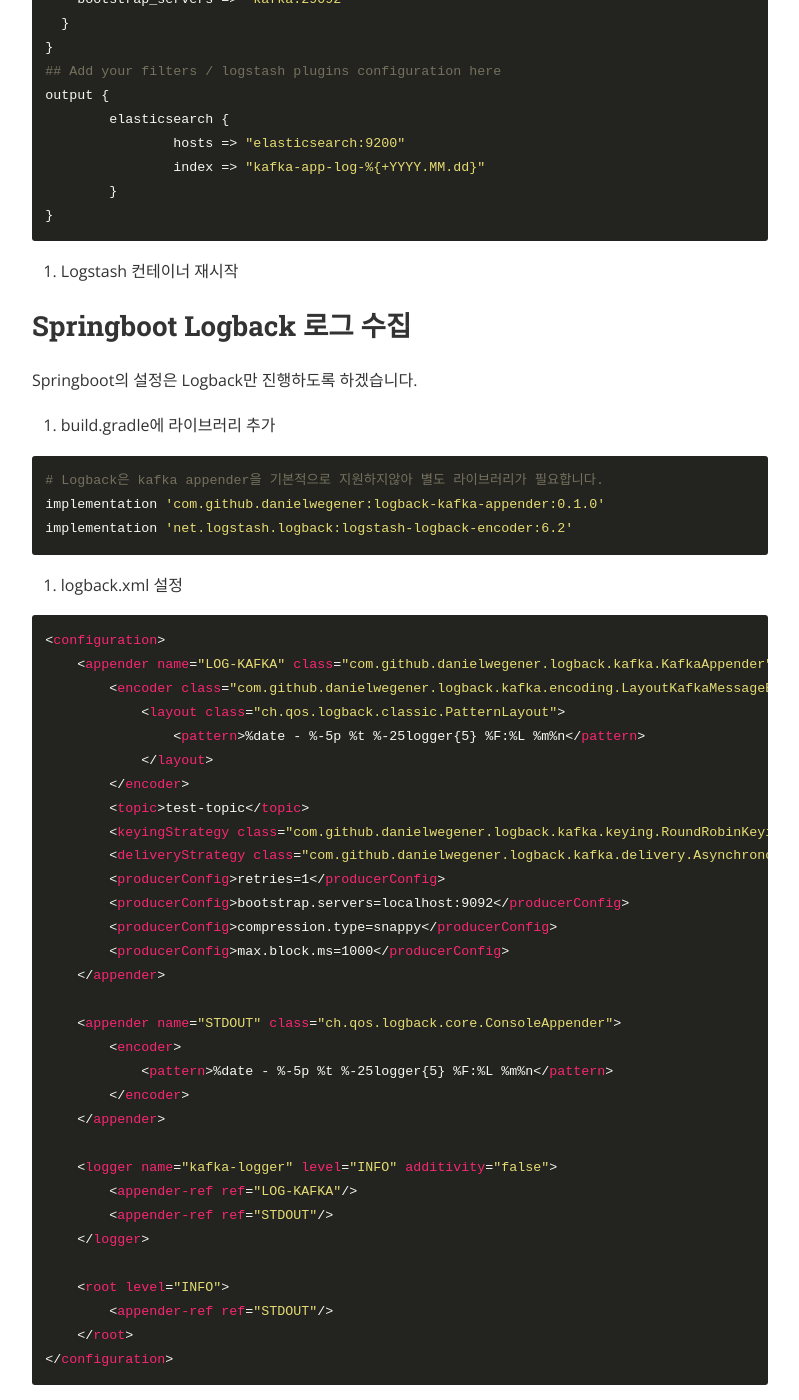
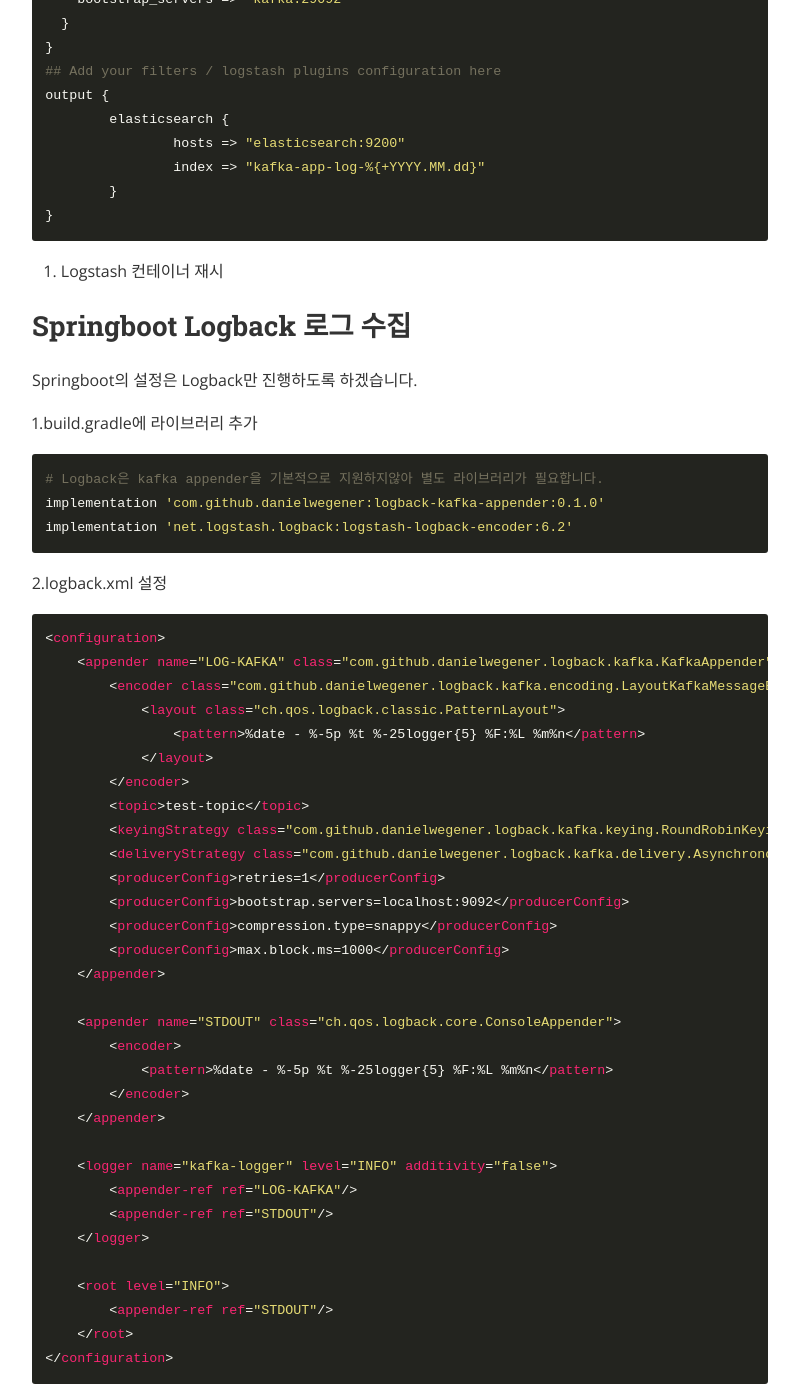
Before and after one commit to tries1/tries1.github.io, a Jekyll site: the page built from _posts/spring/2021-01-17-kafka_elk.md, in a window 1280 px wide and 1400 px high, scrolled down 6237 px. Shown: the whole window, without its empty margins (240-1039 px from the left). Built offline with Jekyll 4.4.1, drawn with Linux system fonts in a browser that asks for light colours; nearby versions of some CDN libraries; comment, search, counter and statistics services are not loaded.

Commit message:
add post

````diff
--- a/_posts/spring/2021-01-17-kafka_elk.md
+++ b/_posts/spring/2021-01-17-kafka_elk.md
@@ -203,20 +203,21 @@ output {
         }
 }
 ```
-3. Logstash 컨테이너 재시작
+3. Logstash 컨테이너 재시
 
 
 ## Springboot Logback 로그 수집
 Springboot의 설정은 Logback만 진행하도록 하겠습니다.
 
-1. build.gradle에 라이브러리 추가
+1.build.gradle에 라이브러리 추가
 
 ```text
 # Logback은 kafka appender을 기본적으로 지원하지않아 별도 라이브러리가 필요합니다.
 implementation 'com.github.danielwegener:logback-kafka-appender:0.1.0'
 implementation 'net.logstash.logback:logstash-logback-encoder:6.2'
 ```
-2. logback.xml 설정
+
+2.logback.xml 설정
 
 ```text
 <configuration>
@@ -252,7 +253,7 @@ implementation 'net.logstash.logback:logstash-logback-encoder:6.2'
 </configuration>
 ```
 
-3. 로그 남기기
+3.로그 남기기
 ```java
 // @Slf4j의 topic 옵션으로 logger을 지정해줍니다.
 @Slf4j(topic = "kafka-logger")
````
